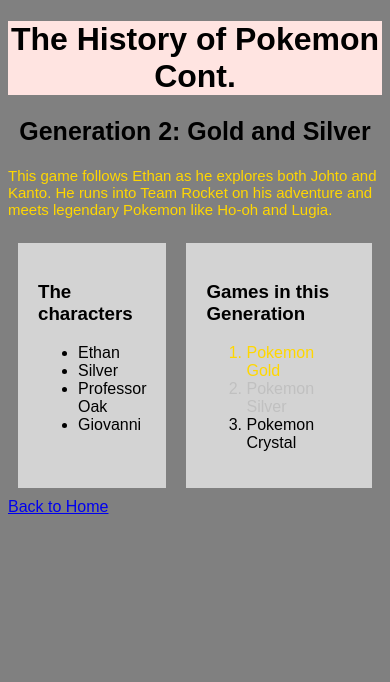
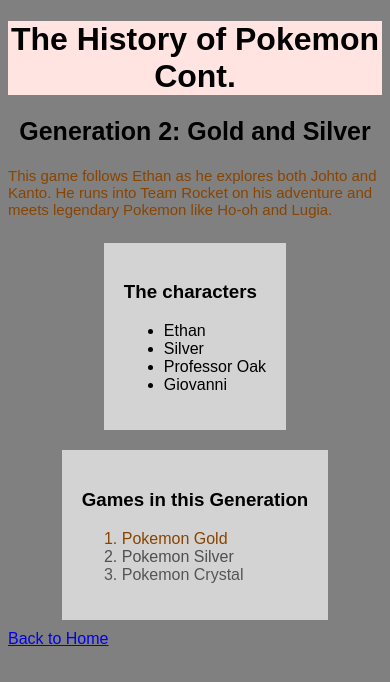
Before and after one commit to xstoub/educationalwebsite, a plain HTML site: page page2.html in a window 390 px wide. Drawn offline with Linux system fonts and the light colour scheme.

Commit message:
I made it more accessible for different screen sizes and made it easier to see the font.

```diff
--- a/CSS/style.css
+++ b/CSS/style.css
@@ -24,7 +24,7 @@ img {
 }
 /* add colors to each item in the lists */
 .red {
-    color: red;
+    color: #BB0000;
 }
 
 .blue {
@@ -32,23 +32,23 @@ img {
 }
 
 .green {
-    color: green;
+    color: #006400;
 }
 
 .yellow {
-    color: yellow;
+    color: #555500;
 }
 
 .gold {
-    color: gold;
+    color: #884400;
 }
 
 .silver {
-    color: silver;
+    color: #505050;
 }
 
 .crystal {
-    color: white;
+    color: #555555;
 }
 
 #big {
@@ -68,3 +68,16 @@ img {
   padding: 20px;
   margin: 10px;
 }
+
+@media (max-width: 600px) {
+  body {
+    font-size: 16px;
+  }
+}
+
+@media (max-width: 600px) {
+        .flex-container {
+          flex-direction: column;
+          align-items: center;
+        }
+      }
--- a/page2.html
+++ b/page2.html
@@ -41,7 +41,7 @@
             <ol>
                 <li class="gold">Pokemon Gold</li>
                 <li class="silver">Pokemon Silver</li>
-                <li class="white">Pokemon Crystal</li>
+                <li class="crystal">Pokemon Crystal</li>
             </ol>
         </div>
     </div>
```
Also changed, not shown: index.html (+2 -2 lines).
